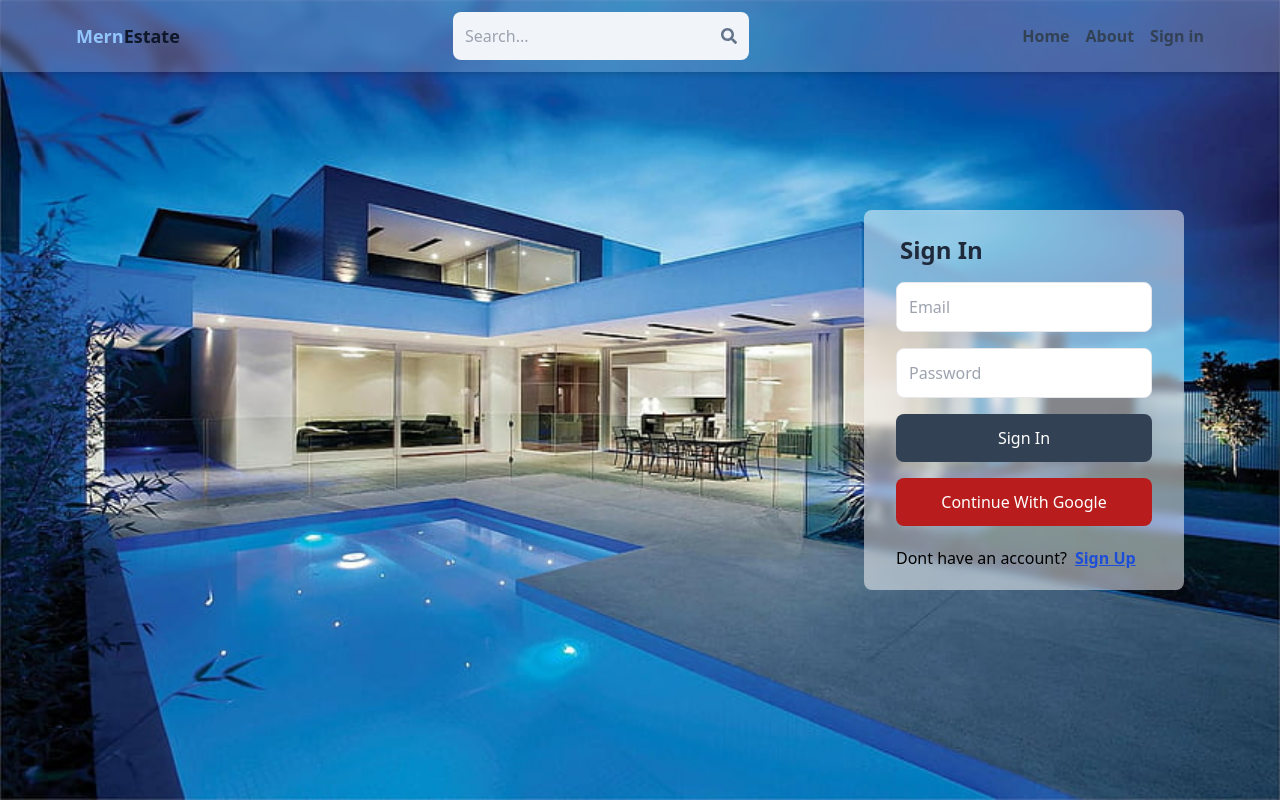
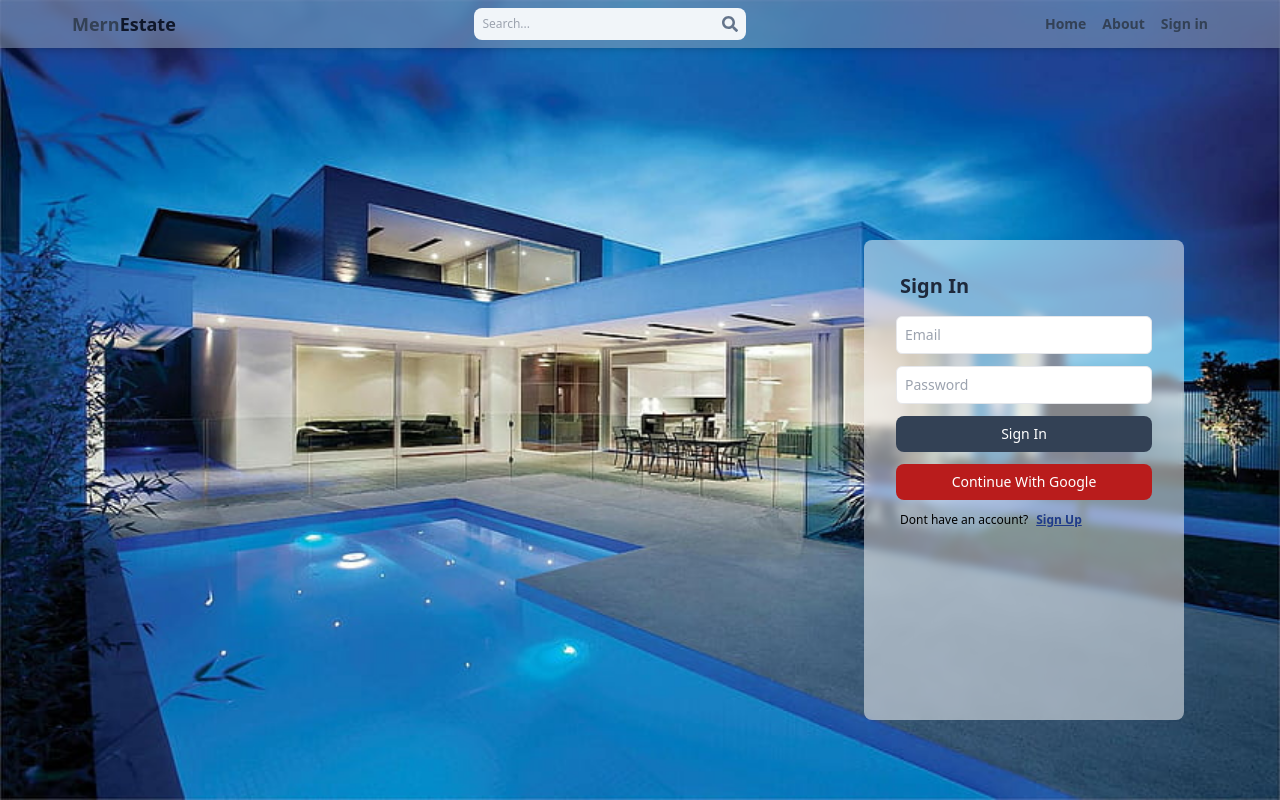
Before and after one commit to bhanuPratapThareja/mern-estate, a React (Vite) app in the folder client/: page /auth in a window 1280 px wide. Built offline with nearby package versions, Linux system fonts and the light colour scheme; no server answers.

Commit message:
root layout fix

```diff
--- a/client/index.html
+++ b/client/index.html
@@ -2,7 +2,6 @@
 <html lang="en">
   <head>
     <meta charset="UTF-8" />
-    <link rel="icon" type="image/svg+xml" href="/vite.svg" />
     <meta name="viewport" content="width=device-width, initial-scale=1.0" />
     <title>Mern Estate</title>
   </head>
--- a/client/src/components/Header.jsx
+++ b/client/src/components/Header.jsx
@@ -26,20 +26,20 @@ export default function Header() {
   }, [location.search])
 
   return (
-    <header className="bg-white/20 backdrop-blur-sm shadow-md fixed w-full">
-      <div className="flex justify-between items-center max-w-6xl mx-auto p-3">
+    <header className="bg-slate-400/50 backdrop-blur-sm shadow-md fixed w-full">
+      <div className="flex justify-between items-center max-w-6xl mx-auto p-2">
         <Link to="/">
           <h1 className="font-bold text-sm sm:text-lg flex flex-wrap">
-            <span className="text-blue-300">Mern</span>
+            <span className="text-slate-700">Mern</span>
             <span className="text-slate-900">Estate</span>
           </h1>
         </Link>
 
-        <form onSubmit={handleSubmit} noValidate className="bg-slate-100 p-3 rounded-lg flex items-center">
+        <form onSubmit={handleSubmit} noValidate className="bg-slate-100 p-2 rounded-lg flex items-center">
           <input
             type="text"
             placeholder="Search..."
-            className="bg-transparent focus:outline-none w-24 sm:w-64"
+            className="bg-transparent text-xs bg-slate-100 focus:outline-none w-28 sm:w-60"
             value={searchTerm}
             onChange={e => setSearchTerm(e.target.value)}
           />
@@ -48,7 +48,7 @@ export default function Header() {
           </button>
         </form>
 
-        <ul className="flex gap-4">
+        <ul className="flex gap-4 text-sm">
           <Link to="/">
             <li className="hidden sm:inline text-slate-700 hover:underline font-bold">
               Home
--- a/client/src/index.css
+++ b/client/src/index.css
@@ -4,7 +4,6 @@
 
 body {
     box-sizing: border-box;
-
 }
 
 #login-background {
--- a/client/src/layouts/RootLayout.jsx
+++ b/client/src/layouts/RootLayout.jsx
@@ -31,11 +31,11 @@ export default function RootLayout() {
     <>
       <NewToast />
       <NewModal />
-      <div className="flex flex-col justify-between h-[100vh]">
+      <div className="h-[100vh]">
           <div className="">
             <Header />
           </div>
-          <div className="pt-16">
+          <div className="pt-24">
             <Outlet />
           </div>
       </div>
--- a/client/src/pages/About.jsx
+++ b/client/src/pages/About.jsx
@@ -1,22 +1,20 @@
-import React from 'react'
-
 export default function About() {
   return (
-    <div className='py-20 px-4 max-w-6xl mx-auto'>
+    <div className='px-4 max-w-6xl mx-auto text-justify'>
       <h1 className='text-3xl font-bold mb-4 text-slate-800'>About Mern Estate</h1>
-      <p className='mb-4 text-slate-700 text-justify'>
+      <p className='mb-4 text-slate-700 '>
         Mern Estate is a leading is a leading real estate agency that
         specializes in helping clients buy, sell and rent properties in the most desirable
         neighborhoods. Our team of experienced agents is dedicated to providing
         exceptional service and making the buying and selling process as smoothe as possible
       </p>
-      <p className='mb-4 text-slate-700 text-justify'>
+      <p className='mb-4 text-slate-700 '>
         Our mission is to help our clients achieve their real estate goals by providing
         expert advice, personalized service and a deep understanding of the local market.
         Whether you are looking to buy, sell or rent a property, we are here to help you
         every steop of the way.
       </p>
-      <p className='mb-4 text-slate-700 text-justify'>
+      <p className='mb-4 text-slate-700'>
         Our team of agents has a wealth of experience and knowledge in the real estate industry,
         and we are commited to providing the highest level of service to our clients.
         We believe that buying or selling a property should be an exciting and rewarding
--- a/client/src/pages/Auth.jsx
+++ b/client/src/pages/Auth.jsx
@@ -128,21 +128,20 @@ export default function Auth() {
     return (
       <div className='flex justify-center'>
 
-
-            <div className="flex flex-col p-4 mb-4 bg-white/50 backdrop-blur-sm rounded-lg
-                            w-[90%]
-                            sm:w-[60%]
-                            md:absolute md:w-[40%] md:top-[50%] md:left-[50%] md:-translate-x-[50%] md:-translate-y-[50%]
-                            lg:w-[25%] lg:top-84 lg:translate-x-[70%]">
+            <div className="flex flex-col justify-center bg-white/50 backdrop-blur-sm rounded-lg p-8 gap-4
+                            absolute w-[90%] bottom-10 min-h-[60%]
+                            sm:w-[50%]
+                            md:w-[40%] md:top-[60%] md:left-[50%] md:-translate-x-[50%] md:-translate-y-[50%] md:h-1/2
+                            lg:w-[25%] lg:top-70 lg:translate-x-[70%]">
 
 
-                <h1 className="text-2xl text-slate-800 font-semibold pl-5 pt-2 self-start">Sign {mode === SIGN_IN ? 'In' : 'Up' }</h1>
+                <h1 className="text-xl text-slate-800 font-semibold ml-1">Sign {mode === SIGN_IN ? 'In' : 'Up' }</h1>
 
-                <form onSubmit={handleSubmit} noValidate className="flex flex-col gap-4 px-4 pt-4">
+                <form onSubmit={handleSubmit} noValidate className="flex flex-col gap-3 h-full">
                   {mode !== SIGN_IN  && <>
                     <input
                         type="text"
-                        className="border p-3 rounded-lg"
+                        className="border p-2 rounded-md text-sm text-slate-700"
                         placeholder={username?.placeholder}
                         id={username?.name}
                         name={username?.name}
@@ -154,7 +153,7 @@ export default function Auth() {
                     </>}
                    <input
                       type="email"
-                    className="border p-3 rounded-lg"
+                      className="border p-2 rounded-md text-sm text-slate-700"
                       placeholder={email.placeholder}
                       id={email.name}
                       name={email.name}
@@ -166,7 +165,7 @@ export default function Auth() {
 
                     <input
                       type="password"
-                    className="border p-3 rounded-lg"
+                      className="border p-2 rounded-md text-sm text-slate-700"
                       placeholder={password.placeholder}
                       id={password.name}
                       name={password.name}
@@ -180,10 +179,12 @@ export default function Auth() {
                     <Button type="submit" text={loading ? 'Please Wait' : mode === SIGN_IN ? 'Sign In' : 'Sign Up'} className="bg-slate-700" />
                     <OAuth />
 
-                    <div className="flex gap-2 my-1">
+
+                    <div className="flex gap-2 ml-1 text-xs">
                       <p>{mode === SIGN_IN ? 'Dont have an account?' : 'Already have an account?'}</p>
-                      <button type='button' onClick={handleAuthMode} className='text-blue-700 font-semibold underline'>{mode === SIGN_IN ? 'Sign Up' : 'Sign In'}</button>
+                      <button type='button' onClick={handleAuthMode} className='text-blue-900 font-semibold underline text-nowrap'>{mode === SIGN_IN ? 'Sign Up' : 'Sign In'}</button>
                 </div>
+
                 </form>
 
             </div>
--- a/client/src/pages/Home.jsx
+++ b/client/src/pages/Home.jsx
@@ -38,7 +38,7 @@ export default function Home() {
     <div>
       {/* top */}
 
-      <div className="flex flex-col gap-6 py-10 px-3 max-w-6xl mx-auto">
+      <div className="flex flex-col gap-6 px-3 max-w-6xl mx-auto">
         <h1 className='text-slate-700 font-bold text-3xl lg:text-6xl'>
           Find your next <span className='text-slate-500'>perfect</span> <br />place with ease
         </h1>
--- a/client/src/shared/Button.jsx
+++ b/client/src/shared/Button.jsx
@@ -1,6 +1,6 @@
 export default function Button({ type, text, disabled, className, onClick }) {
 
-  const classes = 'capitalize text-white flex justify-center rounded-lg p-3 uppercase hover:opacity-95 disabled:opacity-75 min-w-[100px]'
+  const classes = 'capitalize text-white text-sm flex justify-center rounded-lg p-2 uppercase hover:opacity-95 disabled:opacity-75 min-w-[100px]'
 
   return (
     <button
--- a/client/src/utils/cookies.js
+++ b/client/src/utils/cookies.js
@@ -1,3 +1,7 @@
 export const invalidateTokenCookie = () => {
    document.cookie = "access_token=; expires=Thu, 01 Jan 1970 00:00:00 UTC; path=/;";
 }
+
+const getCookie = () => {
+
+}
```
Also changed, not shown: 2 other files (tests, documents, lock files or other folders). Lines whose indentation alone changed are shown as unchanged.
